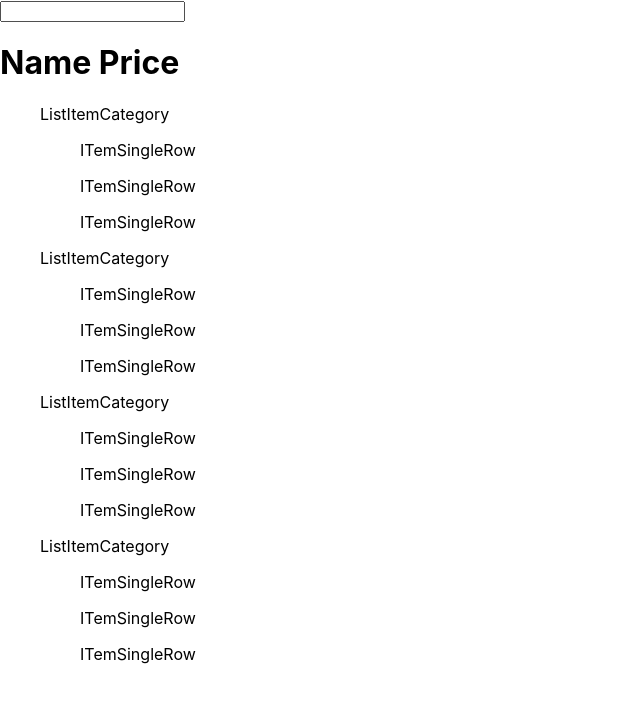
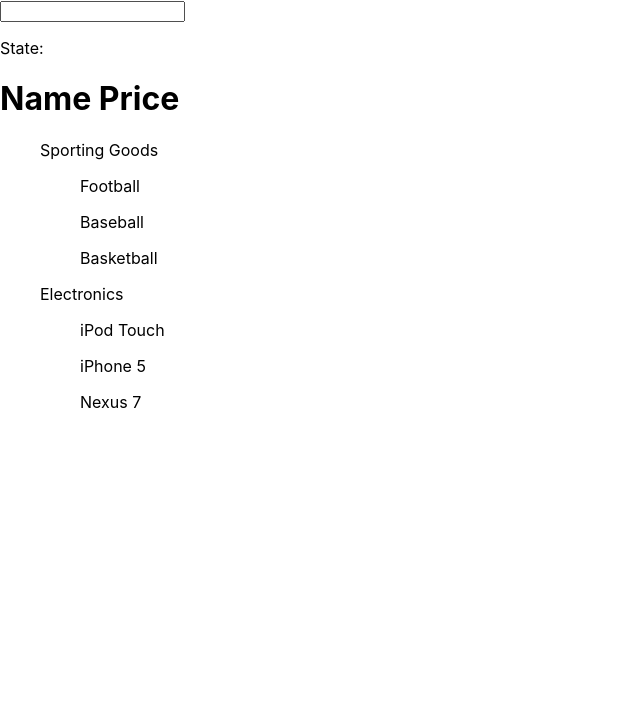
Before and after one commit to Goran202/Searchable-product-data-table, a React (Create React App) app: page / in a window 1280 px wide. Shown: the top 702 px of the page, without its empty margins (0-640 px from the left). Built offline with nearby package versions, Linux system fonts and the light colour scheme.

Commit message:
Done. Todo: tidy.

```diff
--- a/src/components/ItemSingleRow.js
+++ b/src/components/ItemSingleRow.js
@@ -6,7 +6,7 @@
     this.state = {};
   }
   render() {
-    return <p>ITemSingleRow</p>;
+    return <p>{this.props.listItem.name}</p>;
   }
 }
 
--- a/src/components/List.js
+++ b/src/components/List.js
@@ -6,16 +6,37 @@
     super(props);
     this.state = {};
   }
+
+  fRenderCategory(category, lastCategory) {
+    let renderCategory;
+    if (category === lastCategory) {
+      renderCategory = false;
+    } else {
+      renderCategory = true;
+    }
+    return renderCategory;
+  }
+
   render() {
-    //return <p>List</p>;
+    let lastCategoryName = "";
+    let renderCategory = true;
+    console.log(this.props.filterValue);
     return (
       <React.Fragment>
         <h1>Name Price</h1>
         <ul>
-          <ListItem />
-          <ListItem />
-          <ListItem />
-          <ListItem />
+          {this.props.data.map(listItem => {
+            if (listItem.name.includes(this.props.filterValue)) {
+              renderCategory = this.fRenderCategory(
+                listItem.category,
+                lastCategoryName
+              );
+              lastCategoryName = listItem.category;
+              return (
+                <ListItem listItem={listItem} renderCategory={renderCategory} />
+              );
+            }
+          })}
         </ul>
       </React.Fragment>
     );
--- a/src/components/ListItem.js
+++ b/src/components/ListItem.js
@@ -10,11 +10,13 @@
   render() {
     return (
       <React.Fragment>
-        <ListItemCategory />
+        {this.props.renderCategory === true ? (
+          <ListItemCategory listItem={this.props.listItem} />
+        ) : (
+          ""
+        )}
         <ul>
-          <ItemSingleRow />
-          <ItemSingleRow />
-          <ItemSingleRow />
+          <ItemSingleRow listItem={this.props.listItem} />
         </ul>
       </React.Fragment>
     );
--- a/src/components/ListItemCategory.js
+++ b/src/components/ListItemCategory.js
@@ -6,7 +6,7 @@
     this.state = {};
   }
   render() {
-    return <p>ListItemCategory</p>;
+    return <p>{this.props.listItem.category}</p>;
   }
 }
 
--- a/src/components/Search.js
+++ b/src/components/Search.js
@@ -1,17 +1,25 @@
 import React, { Component } from "react";
 import SearchBar from "./SearchBar";
 import List from "./List";
+import data from "./data.js";
 
 class Search extends Component {
   constructor(props) {
     super(props);
-    this.state = {};
+    this.state = { dataOriginal: data, data: data, filterValue: "" };
+    this.handleFilter = this.handleFilter.bind(this);
   }
+
+  handleFilter(e) {
+    console.log("i'm here " + e.target.value);
+    this.setState({ filterValue: e.target.value });
+  }
+
   render() {
     return (
       <React.Fragment>
-        <SearchBar />
-        <List />
+        <SearchBar onChange={this.handleFilter} />
+        <List data={this.state.data} filterValue={this.state.filterValue} />
       </React.Fragment>
     );
   }
--- a/src/components/SearchBar.js
+++ b/src/components/SearchBar.js
@@ -3,16 +3,16 @@
 class SearchBar extends Component {
   constructor(props) {
     super(props);
-    this.state = { value: "" };
+    //this.state = { value: "a" };
 
-    this.handleChange = this.handleChange.bind(this);
+    //this.handleChange = this.handleChange.bind(this);
   }
 
-  handleChange(e) {
+  /*handleChange(e) {
     this.setState({
-      value: e.targert.value
+      value: e.target.value
     });
-  }
+  }*/
 
   render() {
     return (
@@ -22,10 +22,11 @@
             <label>
               <input
                 type="text"
-                value={this.state.value}
-                onChange={this.handleChange}
+                value={this.props.value}
+                onChange={this.props.onChange}
               />
             </label>
+            <p>State: {this.props.value}</p>
           </form>
         </div>
       </React.Fragment>
--- a/src/components/data.js
+++ b/src/components/data.js
@@ -1,4 +1,4 @@
-let data = [
+const data = [
   {
     category: "Sporting Goods",
     price: "$49.99",
@@ -29,5 +29,12 @@
     stocked: false,
     name: "iPhone 5"
   },
-  { category: "Electronics", price: "$199.99", stocked: true, name: "Nexus 7" }
+  {
+    category: "Electronics",
+    price: "$199.99",
+    stocked: true,
+    name: "Nexus 7"
+  }
 ];
+
+export default data;
```
